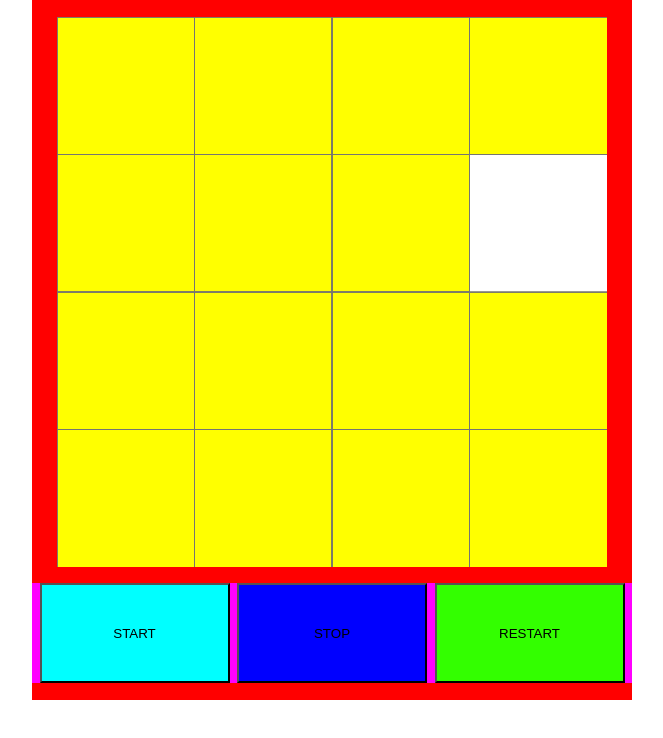
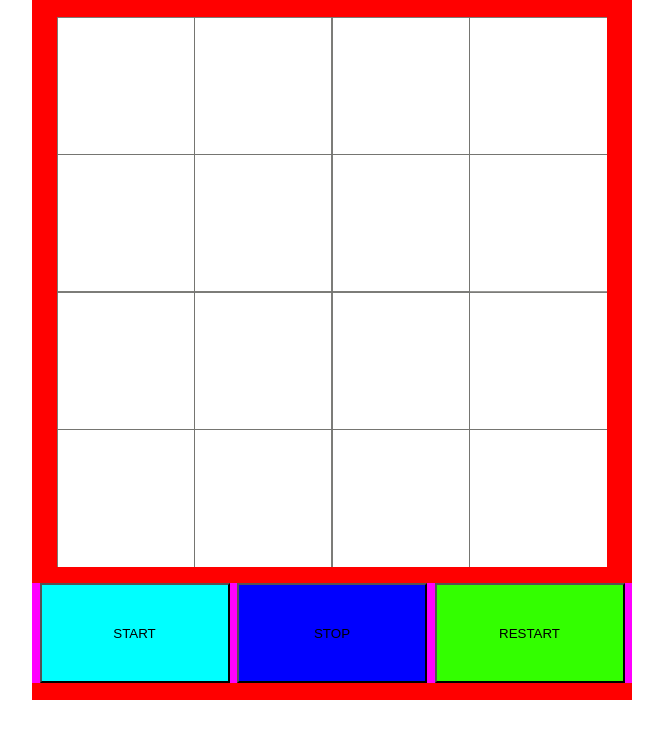
Before and after one commit to Bermeu/202201-W1CHWE2-josep-conejero, a website: page index.html in a window 1280 px wide. Shown: the whole page, without its empty margins (308-971 px from the left). Drawn offline with Linux system fonts and the light colour scheme.

Commit message:
se modifica color de fondo de la rejilla

```diff
--- a/style.css
+++ b/style.css
@@ -16,7 +16,7 @@
 }
 
 .grid {
-  background-color: #ff0;
+  background-color: #fff;
   width: 550px;
   height: 550px;
 }
```
